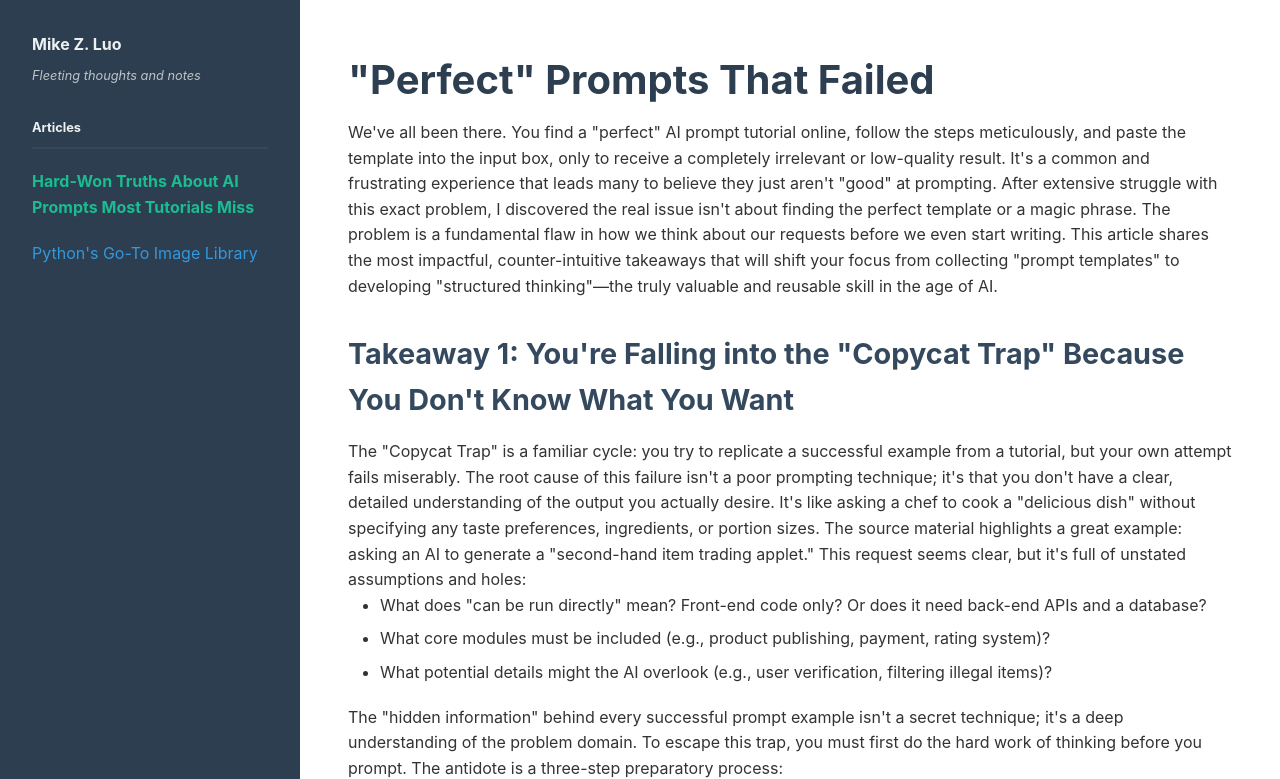
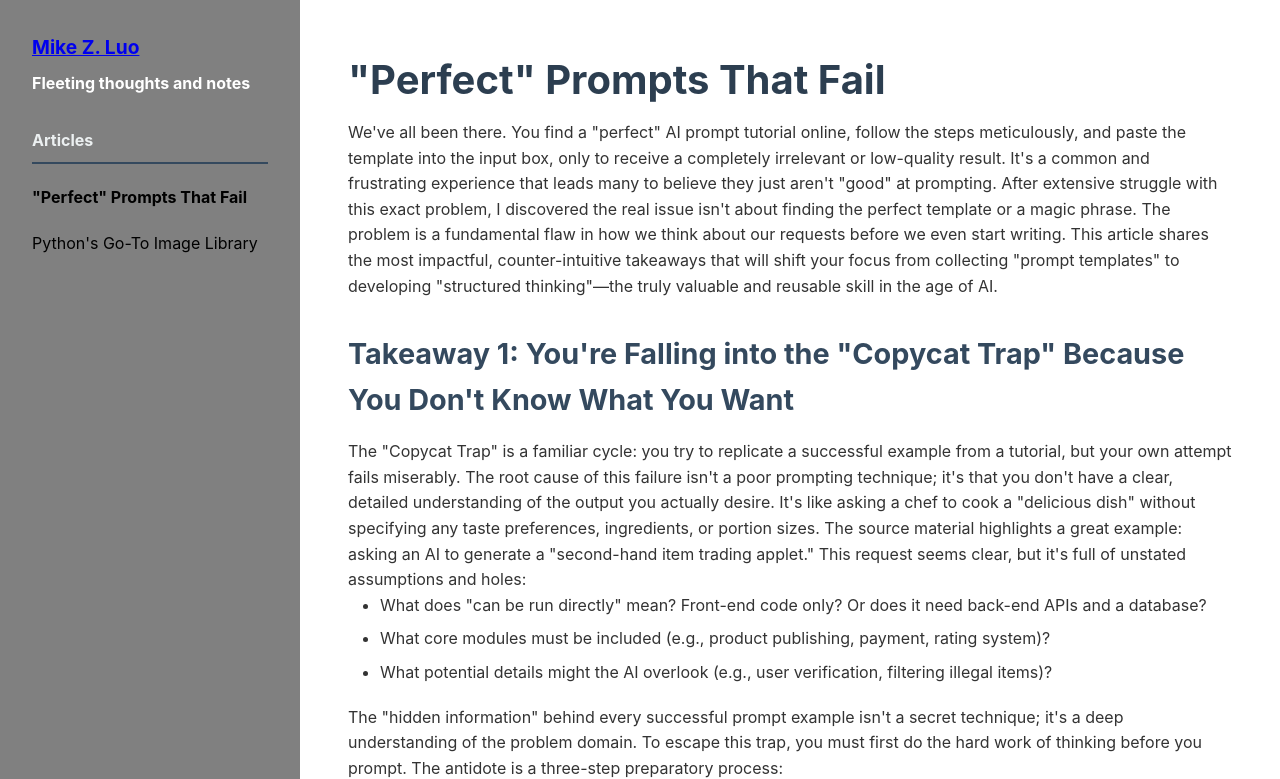
Before and after one commit to digi2nomad/digi2nomad.github.io, a plain HTML site: page index.html in a window 1280 px wide. Shown: the top 779 px of the page. Drawn offline with Linux system fonts and the light colour scheme.

Commit message:
fix style

```diff
--- a/articles/ai-prompts-thoughts.html
+++ b/articles/ai-prompts-thoughts.html
@@ -1,4 +1,4 @@
-<h1>"Perfect" Prompts That Failed</h1>
+<h1>"Perfect" Prompts That Fail</h1>
 We've all been there. You find a "perfect" AI prompt tutorial online, follow the steps meticulously, and paste the template into the input box, only to receive a completely irrelevant or low-quality result. It's a common and frustrating experience that leads many to believe they just aren't "good" at prompting.
 After extensive struggle with this exact problem, I discovered the real issue isn't about finding the perfect template or a magic phrase. The problem is a fundamental flaw in how we think about our requests before we even start writing. This article shares the most impactful, counter-intuitive takeaways that will shift your focus from collecting "prompt templates" to developing "structured thinking"—the truly valuable and reusable skill in the age of AI.
 <h2>Takeaway 1: You're Falling into the "Copycat Trap" Because You Don't Know What You Want</h2>
--- a/index.html
+++ b/index.html
@@ -3,14 +3,14 @@
 <head>
     <meta charset="UTF-8">
     <meta name="viewport" content="width=device-width, initial-scale=1.0">
-    <title>Digi2Nomad - Fleeting thoughts and notes</title>
+    <title>Mike Z. Luo - Fleeting thoughts and notes</title>
     <link rel="stylesheet" href="style.css">
 </head>
 <body>
     <div class="container">
         <aside class="sidebar">
             <div class="sidebar-header">
-                <h1>Mike Z. Luo</h1>
+                <h1><a href="https://github.com/digi2nomad">Mike Z. Luo</a></h1>
                 <p class="tagline">Fleeting thoughts and notes</p>
             </div>
             <nav class="article-index">
--- a/script.js
+++ b/script.js
@@ -2,15 +2,13 @@
 const articles = [
     {
         id: 'ai-prompts-thoughts',
-        title: 'Hard-Won Truths About AI Prompts Most Tutorials Miss',
+        title: '"Perfect" Prompts That Fail',
         date: '2025-10-2',
-        content: `article/article-001.html`
     },
     {
         id: 'python-image-library',
         title: 'Python\'s Go-To Image Library',
         date: '2025-10-5',
-        content: `article/article-002.html`
     }
 ];
 
@@ -64,7 +62,7 @@ async function loadArticle(articleId) {
     const url = href + '/articles/' + articleId + '.html';
     const response = await fetch(url);
     if (!response.ok) {
-        alert('Failed to load article: ' + url);
+        //alert ('Failed to load article :' + url);
         throw new Error('HTTP response was not ok');
     }
     if (article) {
--- a/style.css
+++ b/style.css
@@ -23,27 +23,27 @@ body {
 /* Sidebar Styles */
 .sidebar {
     width: 300px;
-    background-color: #2c3e50;
+    background-color: grey;
     color: white;
     padding: 2rem;
     overflow-y: auto;
 }
 
 .sidebar-header h1 {
-    font-size: 1.0rem;
+    font-size: 1.2rem;
     margin-bottom: 0.5rem;
-    color: #ecf0f1;
+    color: white;
 }
 
 .tagline {
-    font-size: 0.8rem;
-    color: #bdc3c7;
+    font-size: 1.0rem;
+    color: white;
     margin-bottom: 2rem;
-    font-style: italic;
+    font-weight: bold;
 }
 
 .article-index h2 {
-    font-size: 0.8rem;
+    font-size: 1.0rem;
     margin-bottom: 1rem;
     color: #ecf0f1;
     border-bottom: 2px solid #34495e;
@@ -59,7 +59,7 @@ body {
 }
 
 .article-index a {
-    color: #3498dc;
+    color: black;
     text-decoration: none;
     transition: color 0.3s;
     display: block;
@@ -67,12 +67,12 @@ body {
 }
 
 .article-index a:hover {
-    color: #5dade2;
+    color: darkblue;
 }
 
 .article-index a.active {
-    color: #1abc90;
-    font-weight: bold;
+    color: black;
+    font-weight: bolder;
 }
 
 /* Main Content Styles */
```
